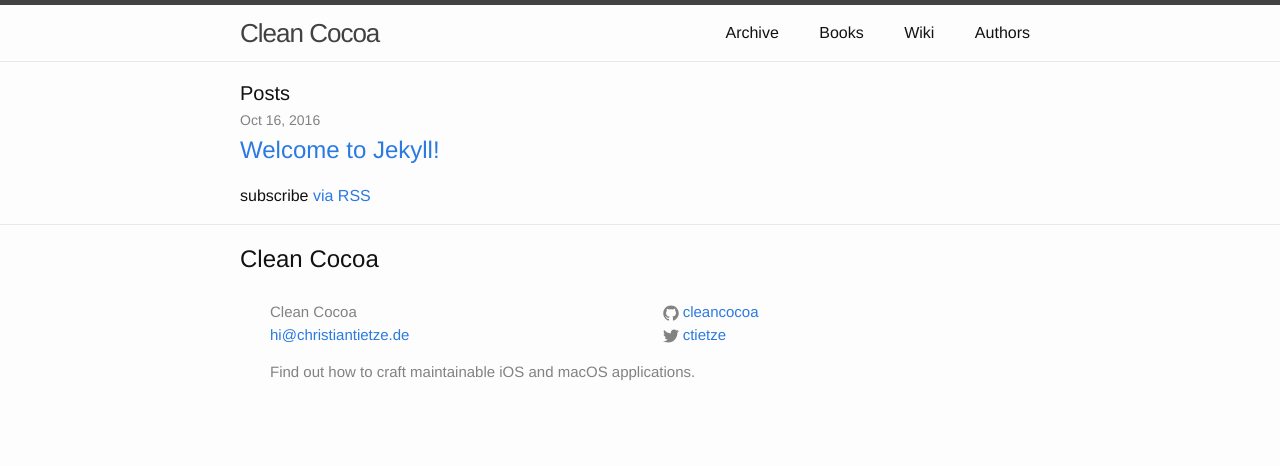
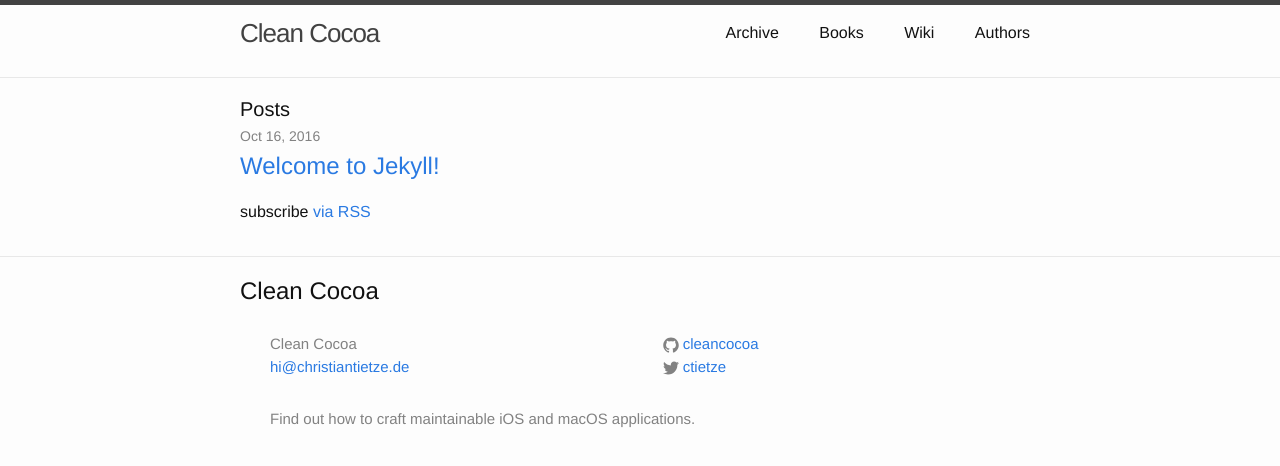
Before and after one commit to CleanCocoa/cleancocoa.github.io, a Jekyll site: the page built from index.html, in a window 1280 px wide. Shown: the top 466 px of the page. Built offline with Jekyll 4.4.1, drawn with Linux system fonts in a browser that asks for light colours.

Commit message:
add content text margin

```diff
--- a/_sass/_base.scss
+++ b/_sass/_base.scss
@@ -30,10 +30,11 @@
 /**
  * Set `margin-bottom` to maintain vertical rhythm
  */
-h1, h2, h3, h4, h5, h6,
+h1, h2, h3, h4, h5, h6 {}
 p, blockquote, pre,
 ul, ol, dl, figure,
 %vertical-rhythm {
+  margin-bottom: 1em;
 }
 
 
```
